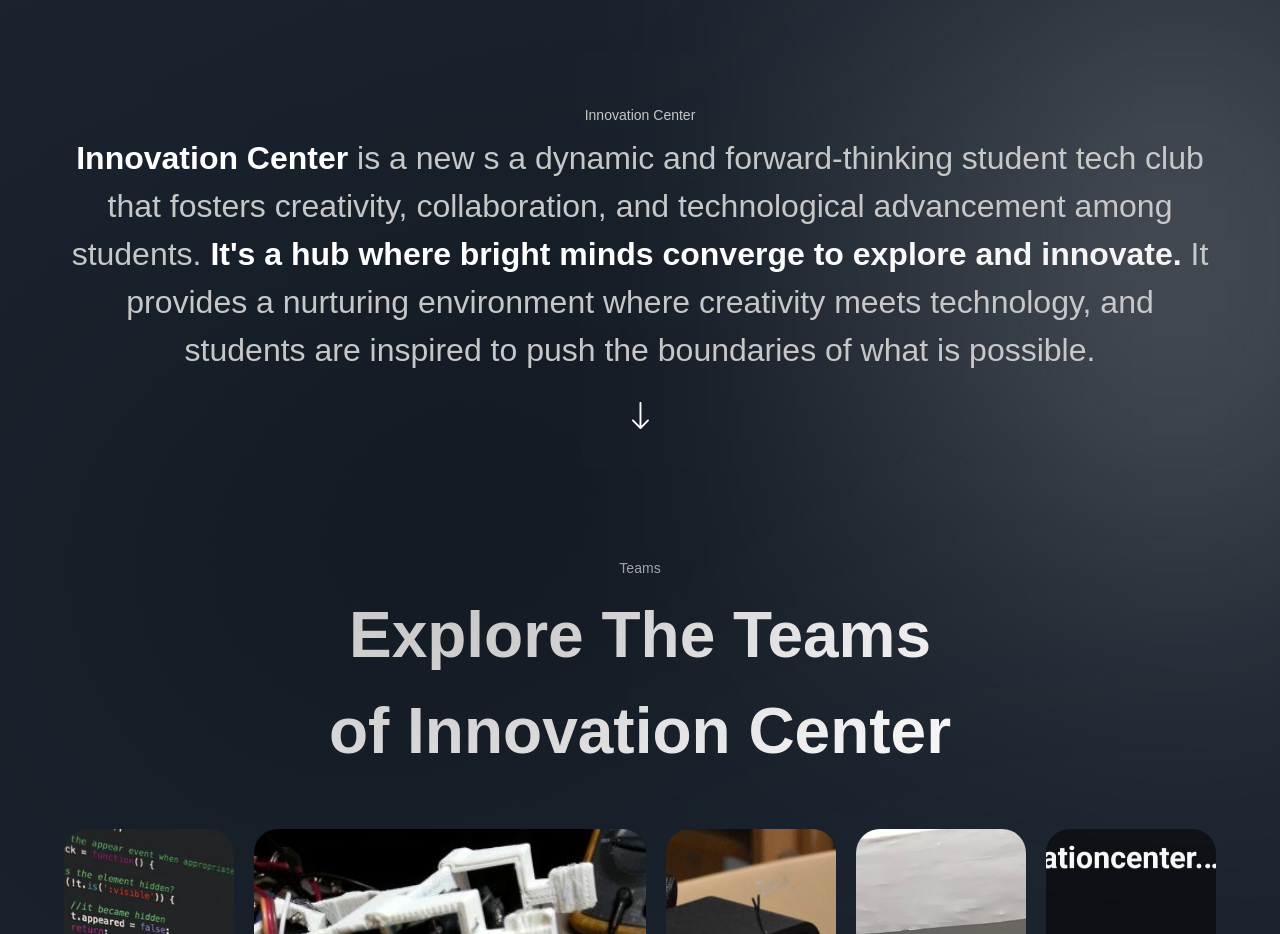
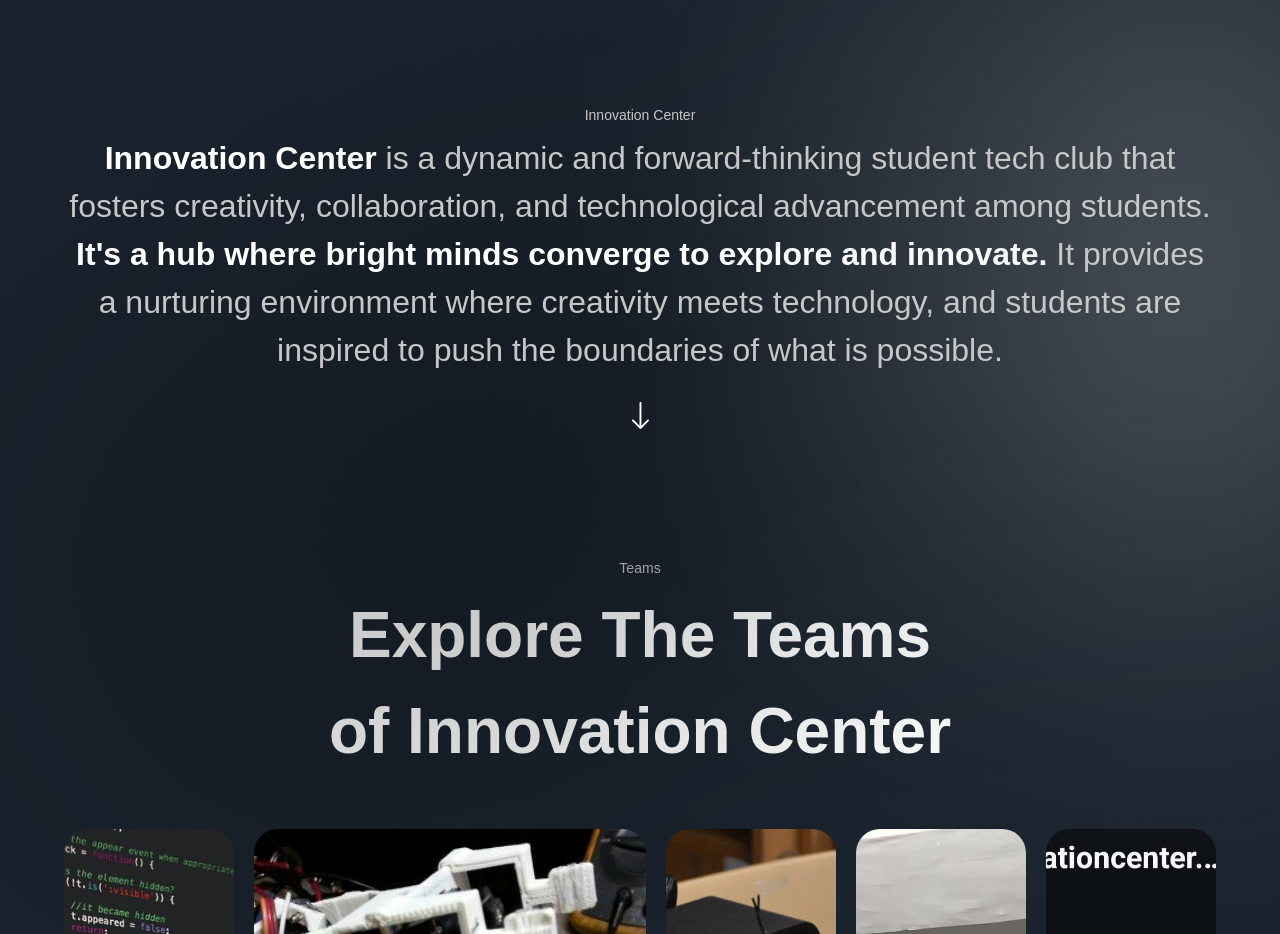
Before and after one commit to innovation-center-gitamhyd/ic_web, a Next.js app: page / in a window 1280 px wide. Shown: the part 1180-2114 px from the top of the page. Built offline with nearby package versions, Linux system fonts and the light colour scheme; a web font is replaced by a local one.

Commit message:
Content error fixed

```diff
--- a/src/sections/About.jsx
+++ b/src/sections/About.jsx
@@ -23,8 +23,7 @@ const About = () => (
         variants={fadeIn('up', 'tween', 0.2, 1)}
         className="mt-[8px] font-normal sm:text-[32px] text-[20px] text-center text-secondary-white"
       >
-        <span className="font-extrabold text-white">Innovation Center</span> is a new
-        s a dynamic and forward-thinking student tech club that fosters creativity, collaboration, and technological advancement among students.{' '}
+        <span className="font-extrabold text-white">Innovation Center</span> is a dynamic and forward-thinking student tech club that fosters creativity, collaboration, and technological advancement among students.{' '}
         <span className="font-extrabold text-white">
         It's a hub where bright minds converge to explore and innovate.
         </span>{' '}
```
